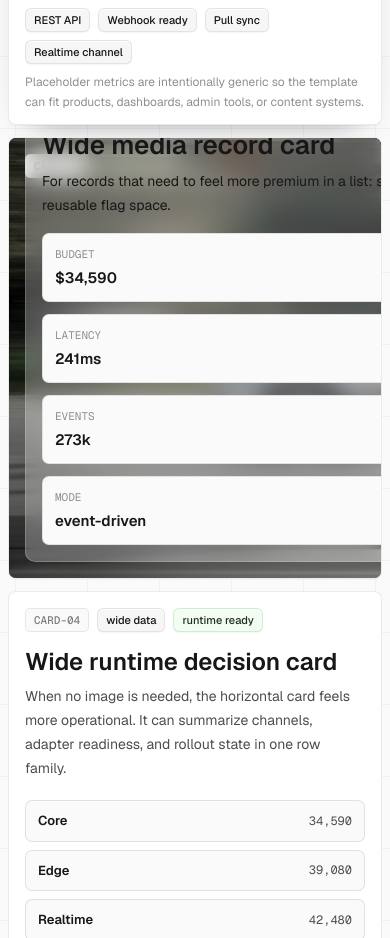
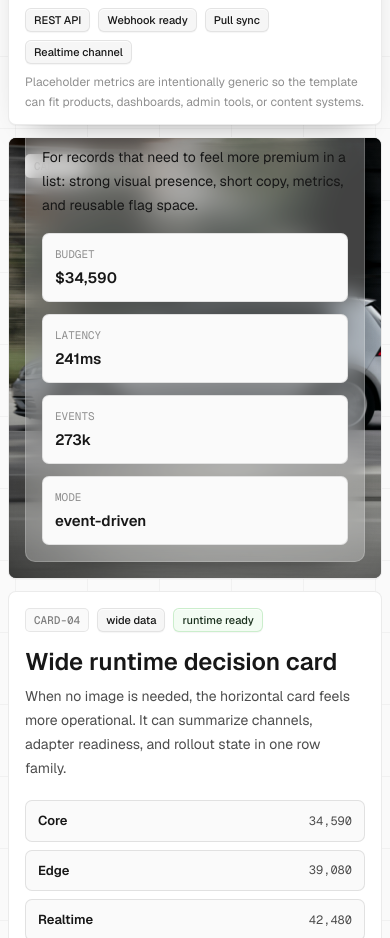
Before and after one commit to sezer-muhammed/base-react-design-template, a Next.js app: page /cards in a window 390 px wide. Shown: the part 1960-2898 px from the top of the page. Built offline with nearby package versions, Linux system fonts and the light colour scheme.

Commit message:
Add catalog responsive layout guardrails

```diff
--- a/src/app/globals.css
+++ b/src/app/globals.css
@@ -158,6 +158,13 @@
 
   /* Layout */
   --layout-max-w: 1360px;   /* shared container cap — site-header, site-footer, home-page, catalog pages */
+  --catalog-content-default-w: 1120px;
+  --catalog-content-wide-w: 1320px;
+  --catalog-content-media-w: 1080px;
+  --catalog-grid-min: 260px;
+  --catalog-media-min-ratio: 1 / 2;
+  --catalog-media-ideal-ratio: 16 / 9;
+  --catalog-media-max-ratio: 2 / 1;
 
   /* Catalog sticky nav layout — change topbar dimensions here, subnav + scroll-mt follow automatically */
   --showroom-topbar-top: 0.75rem;   /* top-3 */
@@ -329,3 +336,50 @@ body {
     linear-gradient(90deg, var(--ds-gray-alpha-200) 1px, transparent 1px);
   background-size: 24px 24px;
 }
+
+.catalog-page {
+  container-type: inline-size;
+}
+
+.catalog-section {
+  container-type: inline-size;
+}
+
+.catalog-section-body {
+  margin-inline: auto;
+  min-width: 0;
+  width: 100%;
+}
+
+.catalog-layout-default {
+  max-width: min(100%, var(--catalog-content-default-w));
+}
+
+.catalog-layout-wide {
+  max-width: min(100%, var(--catalog-content-wide-w));
+}
+
+.catalog-layout-media {
+  max-width: min(100%, var(--catalog-content-media-w));
+}
+
+.catalog-layout-full {
+  max-width: 100%;
+}
+
+.catalog-adaptive-grid {
+  display: grid;
+  gap: 0.75rem;
+  grid-template-columns: repeat(
+    auto-fit,
+    minmax(min(100%, var(--catalog-grid-min)), 1fr)
+  );
+}
+
+.catalog-ratio-guard {
+  aspect-ratio: var(--catalog-media-ideal-ratio);
+  margin-inline: auto;
+  max-width: min(100%, var(--catalog-content-media-w));
+  min-width: 0;
+  width: 100%;
+}
--- a/src/components/showroom/showroom-page.tsx
+++ b/src/components/showroom/showroom-page.tsx
@@ -29,6 +29,11 @@ import { RecursiveMenu } from "@/components/ui/recursive-menu";
 import { StatusSignal } from "@/components/ui/status-signal";
 import { SectionHeader, Surface } from "@/components/ui/surface";
 import { cn } from "@/lib/cn";
+import {
+  catalogLayoutProfiles,
+  catalogSectionLayouts,
+  type CatalogLayoutProfile,
+} from "@/config/catalog-layout";
 import {
   menuShowcase,
   tokenRows,
@@ -68,7 +73,7 @@ export function ShowroomPage({
 
   return (
     <SiteShell>
-      <div className="flex w-full flex-col gap-4 py-3">
+      <div className="catalog-page flex w-full flex-col gap-4 py-3">
         <div className="min-w-0 space-y-8">
             {intro ? <IntroPanel /> : null}
 
@@ -77,6 +82,7 @@ export function ShowroomPage({
               componentId="S-01"
               id="foundation"
               kicker="01 / Foundation"
+              layout={catalogSectionLayouts.foundation}
               title="Geist token shelf"
               summary="A white and black foundation, low-contrast borders, and color only when status needs a signal."
             >
@@ -89,6 +95,7 @@ export function ShowroomPage({
               componentId="S-02"
               id="buttons"
               kicker="02 / Buttons"
+              layout={catalogSectionLayouts.buttons}
               title="Button, badge, toolbar"
               summary="Fast scanning on compact surfaces: icon, short label, and status signal."
             >
@@ -101,6 +108,7 @@ export function ShowroomPage({
               componentId="S-03"
               id="charts"
               kicker="03 / Charts"
+              layout={catalogSectionLayouts.charts}
               title="Graph and chart system"
               summary="Recharts is the primary fit for this design: crisp SVG, composable React primitives, and CSS-variable theming."
             >
@@ -113,11 +121,12 @@ export function ShowroomPage({
               componentId="S-04"
               id="cards"
               kicker="04 / Cards"
+              layout={catalogSectionLayouts.cards}
               title="Card system"
               summary="The same card skeleton, with tone, density, and depth controlled separately."
             >
               <div className="space-y-3">
-                <div className="stagger grid gap-3 md:grid-cols-2 xl:grid-cols-4">
+                <div className="stagger catalog-adaptive-grid">
                   {cardSamples.map((card) => (
                     <Card depth="lifted" key={card.title} tone="default">
                       <CardHeader>
@@ -147,10 +156,11 @@ export function ShowroomPage({
               componentId="S-05"
               id="media"
               kicker="05 / Media"
+              layout={catalogSectionLayouts.media}
               title="Visual frame tests"
               summary="The same image tested with two frame languages: one product-like, one more editorial."
             >
-              <div className="grid gap-3 xl:grid-cols-[0.95fr_1.05fr]">
+              <div className="catalog-adaptive-grid">
                 <ImageFrame
                   caption="Full visual surface / light glass / edge-safe metadata"
                   componentId="MEDIA-01"
@@ -172,6 +182,7 @@ export function ShowroomPage({
               componentId="S-06"
               id="tables"
               kicker="06 / Tables"
+              layout={catalogSectionLayouts.tables}
               title="Table showcase"
               summary="A compact table system with filters and sortable column headers."
             >
@@ -223,6 +234,7 @@ export function ShowroomPage({
               componentId="S-07"
               id="uploads"
               kicker="07 / Uploads"
+              layout={catalogSectionLayouts.uploads}
               title="File upload"
               summary="A compact dropzone, queue, and import summary for personal dashboards and website admin flows."
             >
@@ -235,6 +247,7 @@ export function ShowroomPage({
               componentId="S-08"
               id="menus"
               kicker="08 / Menus"
+              layout={catalogSectionLayouts.menus}
               title="Recursive menu and lists"
               summary="The same data shape for sidebars, content trees, and nested information structures."
             >
@@ -289,6 +302,7 @@ export function ShowroomPage({
               componentId="S-09"
               id="command"
               kicker="09 / Command"
+              layout={catalogSectionLayouts.command}
               title="Command menu"
               summary="A searchable command layer for navigation, runtime records, and global actions."
             >
@@ -301,6 +315,7 @@ export function ShowroomPage({
               componentId="S-10"
               id="states"
               kicker="10 / States"
+              layout={catalogSectionLayouts.states}
               title="Empty, loading and error"
               summary="Neutral state surfaces with small signal dots instead of colored panels."
             >
@@ -313,6 +328,7 @@ export function ShowroomPage({
               componentId="S-11"
               id="auth"
               kicker="11 / Auth"
+              layout={catalogSectionLayouts.auth}
               title="Auth shell"
               summary="A compact authentication and permission surface that can become sign-in, invite, or role review."
             >
@@ -325,6 +341,7 @@ export function ShowroomPage({
               componentId="S-12"
               id="jobs"
               kicker="12 / Job monitor"
+              layout={catalogSectionLayouts.jobs}
               title="Pull and worker jobs"
               summary="A future-ready shelf for scheduled sync, queues, retry windows, and manual triggers."
             >
@@ -337,6 +354,7 @@ export function ShowroomPage({
               componentId="S-13"
               id="realtime"
               kicker="13 / Realtime"
+              layout={catalogSectionLayouts.realtime}
               title="Realtime stream"
               summary="A feed pattern for SSE, WebSocket, broadcast channels, and local event previews."
             >
@@ -349,6 +367,7 @@ export function ShowroomPage({
               componentId="S-14"
               id="settings"
               kicker="14 / Settings"
+              layout={catalogSectionLayouts.settings}
               title="Settings and config"
               summary="Toggle rows, summary cards, and environment-aware config slots."
             >
@@ -361,6 +380,7 @@ export function ShowroomPage({
               componentId="S-15"
               id="blueprint"
               kicker="15 / Blueprint"
+              layout={catalogSectionLayouts.blueprint}
               title="Extensible runtime blueprint"
               summary="Adapter slots for API, push, pull, triggers, realtime, and future TCP / UDP transport support."
             >
@@ -625,7 +645,7 @@ function AssetWideVisualCard() {
       id="card-03-asset-wide-visual"
       tone="default"
     >
-      <div className="relative aspect-[2/1] min-h-[440px] overflow-hidden bg-[var(--ds-gray-1000)]">
+      <div className="catalog-ratio-guard relative min-h-[440px] overflow-hidden bg-[var(--ds-gray-1000)]">
         <Image
           alt="Wide motion asset card sample"
           className="object-cover object-center"
@@ -759,7 +779,7 @@ function ImageFrame({
       id={componentId.toLowerCase()}
       tone="raised"
     >
-      <div className={cn("relative aspect-[2/1] min-h-[420px] bg-[var(--ds-gray-1000)]", soft ? "max-h-[520px]" : "max-h-[540px]")}>
+      <div className={cn("catalog-ratio-guard relative min-h-[420px] bg-[var(--ds-gray-1000)]", soft ? "max-h-[520px]" : "max-h-[540px]")}>
         <Image
           alt="Motion asset scene used for visual frame testing"
           className={cn(
@@ -910,6 +930,7 @@ function ShowcaseSection({
   componentId,
   id,
   kicker,
+  layout = "default",
   summary,
   title,
 }: {
@@ -918,12 +939,18 @@ function ShowcaseSection({
   componentId: string;
   id: string;
   kicker: string;
+  layout?: CatalogLayoutProfile;
   summary: string;
   title: string;
 }) {
+  const layoutProfile = catalogLayoutProfiles[layout];
+
   return (
     <section
-      className={cn("scroll-mt-[var(--showroom-scroll-mt)] reveal", className)}
+      className={cn(
+        "catalog-section scroll-mt-[var(--showroom-scroll-mt)] reveal",
+        className,
+      )}
       data-component-id={componentId}
       id={id}
     >
@@ -939,7 +966,7 @@ function ShowcaseSection({
           {summary}
         </p>
       </div>
-      {children}
+      <div className={layoutProfile.bodyClassName}>{children}</div>
     </section>
   );
 }
--- /dev/null
+++ b/src/config/catalog-layout.ts
@@ -0,0 +1,38 @@
+export type CatalogLayoutProfile = "default" | "full" | "media" | "wide";
+
+type CatalogLayoutProfileConfig = {
+  bodyClassName: string;
+};
+
+export const catalogLayoutProfiles = {
+  default: {
+    bodyClassName: "catalog-section-body catalog-layout-default",
+  },
+  full: {
+    bodyClassName: "catalog-section-body catalog-layout-full",
+  },
+  media: {
+    bodyClassName: "catalog-section-body catalog-layout-media",
+  },
+  wide: {
+    bodyClassName: "catalog-section-body catalog-layout-wide",
+  },
+} as const satisfies Record<CatalogLayoutProfile, CatalogLayoutProfileConfig>;
+
+export const catalogSectionLayouts = {
+  auth: "wide",
+  blueprint: "wide",
+  buttons: "wide",
+  cards: "default",
+  charts: "wide",
+  command: "wide",
+  foundation: "wide",
+  jobs: "wide",
+  media: "media",
+  menus: "wide",
+  realtime: "full",
+  settings: "wide",
+  states: "default",
+  tables: "full",
+  uploads: "full",
+} as const satisfies Record<string, CatalogLayoutProfile>;
```
